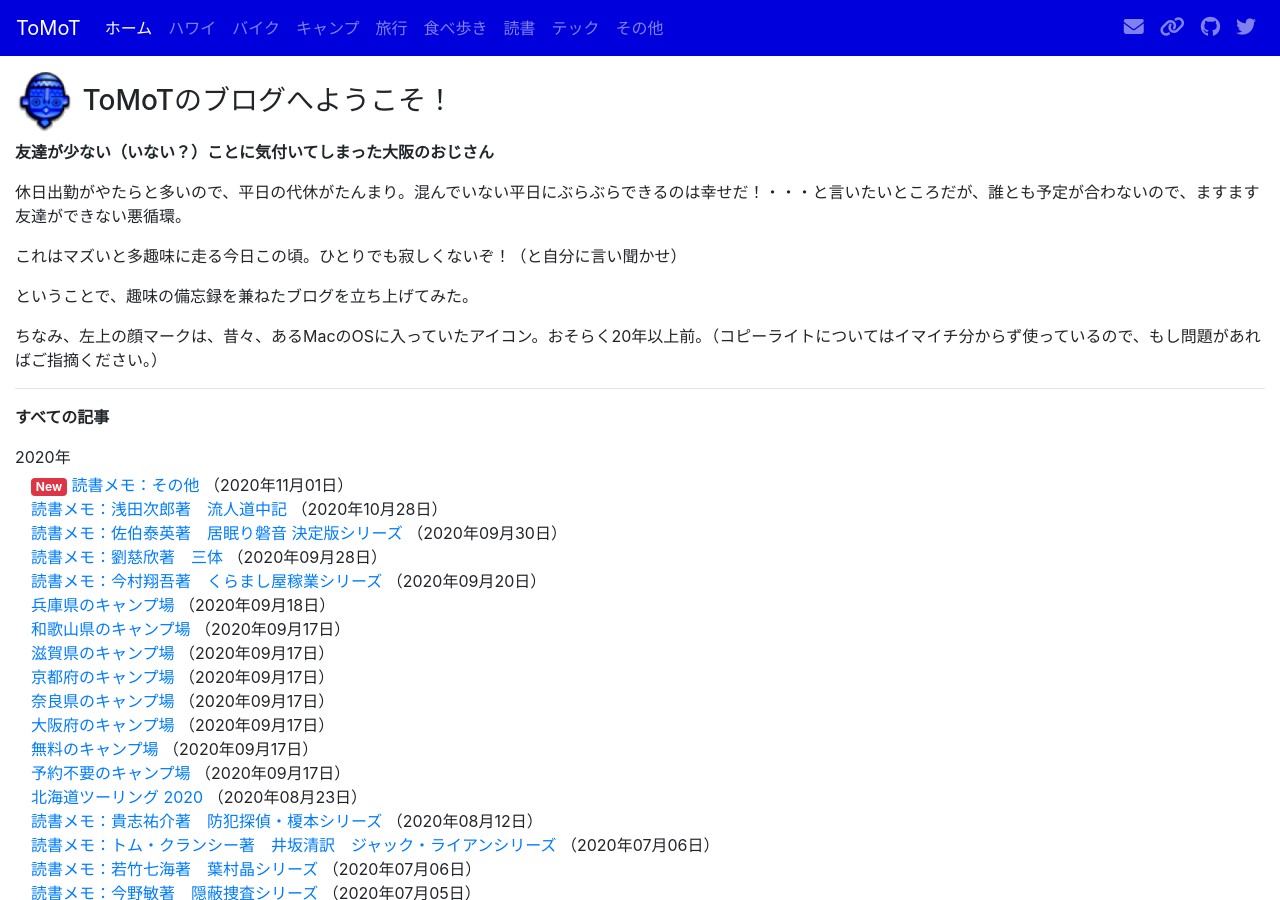
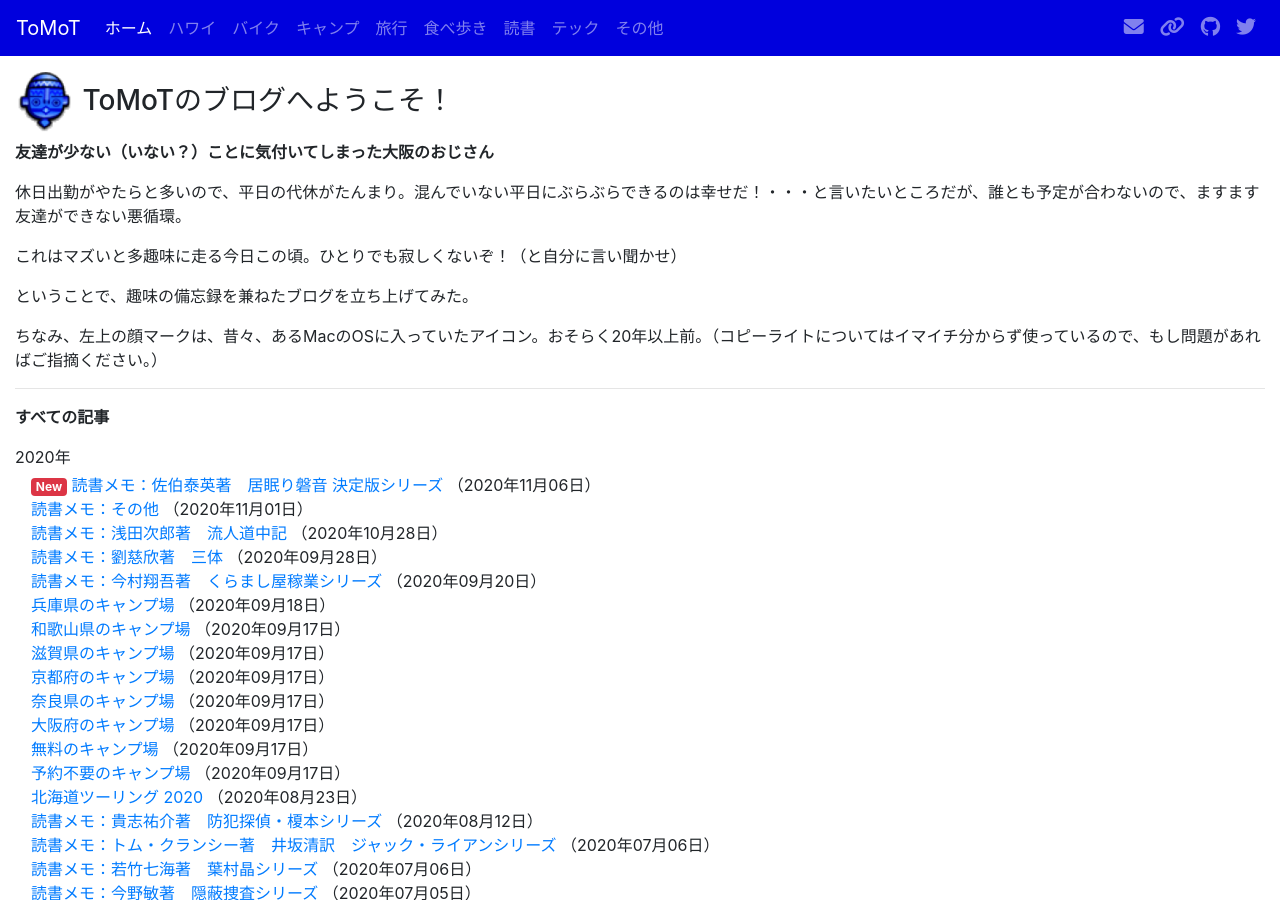
Before and after one commit to tomot/tomot.github.io, a Jekyll site: the page built from index.md, in a window 1280 px wide and 900 px high. Built offline with Jekyll 4.4.1, drawn with Linux system fonts in a browser that asks for light colours; nearby versions of some CDN libraries.

Commit message:
add a book by Saeki

```diff
--- a/index.md
+++ b/index.md
@@ -19,9 +19,9 @@ title: ToMoT - ホーム
 
 <p class="mb-1">2020年</p>
 <ul class="list-unstyled ml-3 mb-1">
-<li><span class="badge badge-danger">New</span> <a href="pages/book-etc.html">読書メモ：その他</a> （2020年11月01日）</li>
+<li><span class="badge badge-danger">New</span> <a href="pages/book-saeki.html">読書メモ：佐伯泰英著　居眠り磐音 決定版シリーズ</a> （2020年11月06日）</li>
+<li><a href="pages/book-etc.html">読書メモ：その他</a> （2020年11月01日）</li>
 <li><a href="pages/book-asada.html">読書メモ：浅田次郎著　流人道中記</a> （2020年10月28日）</li>
-<li><a href="pages/book-saeki.html">読書メモ：佐伯泰英著　居眠り磐音 決定版シリーズ</a> （2020年09月30日）</li>
 <li><a href="pages/book-liu.html">読書メモ：劉慈欣著　三体</a> （2020年09月28日）</li>
 <li><a href="pages/book-imamura.html">読書メモ：今村翔吾著　くらまし屋稼業シリーズ</a> （2020年09月20日）</li>
 <li><a href="pages/camp-hyogo.html">兵庫県のキャンプ場</a> （2020年09月18日）</li>
```
Also changed, not shown: book.md (+1 -1 lines), pages/book-saeki.md (+2 -2 lines).
